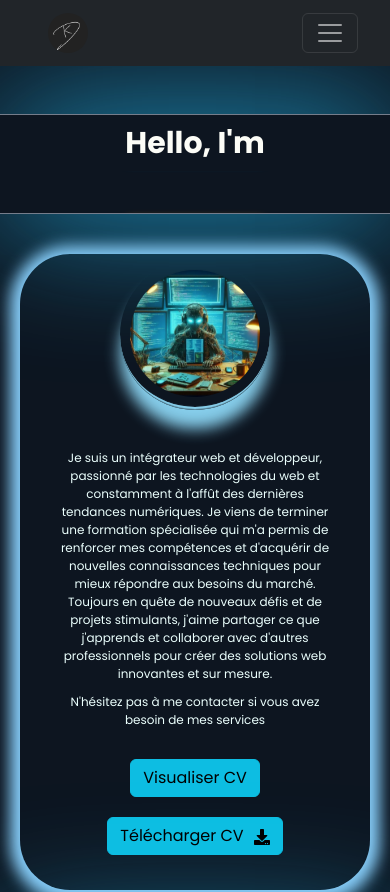
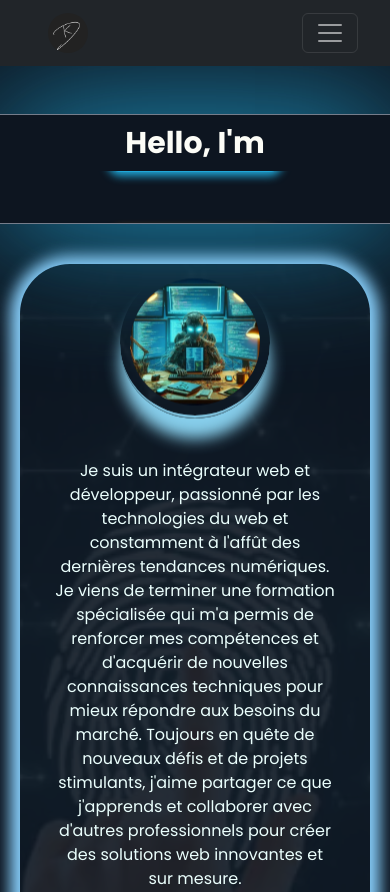
Before and after one commit to KD-Dev-Tech/-P12-Portfolio-, a React (Vite) app: page / in a window 390 px wide. Shown: the top 892 px of the page. Built offline with nearby package versions, Linux system fonts and the light colour scheme.

Commit message:
Modif comportement Navbar & img fond about me

```diff
--- a/src/components/AboutMe.jsx
+++ b/src/components/AboutMe.jsx
@@ -1,9 +1,10 @@
 import { Button } from "react-bootstrap";
 import { FaDownload } from "react-icons/fa";
 import profil from "../../public/assets/images/Profil-1.webp";
+import background from "../../public/assets/images/image-fond.webp";
 import aboutData from "../containers/data/about.json";
 import Banner from "./Banner";
-console.log(aboutData);
+
 
 
 function AboutMe() {
@@ -13,12 +14,19 @@ function AboutMe() {
             <section id="about">
                 <Banner />
                 <div className="about-container">
-                    <img className="about-profile_image" src={profil} alt="Photo de profil" />
+                    <img className="about-background"
+                        // style={{zIndex:'1',backgroundSize:'cover',backgroundPosition:'center', position:'absolute', height:'100%', width:'100%', opacity:'0.1'}}
+                        src={background} alt="image de fond" />
+                    <img className="about-profile_image"
+                        src={profil}
+                        alt="Photo de profil" />
                     <div className="about-me">
                         <p>{about.description}</p>
                         <p>{about.contact}</p>
                         <div className="about-btn">
-                            <a href="../assets/images/CV.pdf"target="_blank"rel="noopener noreferrer">
+                            <a href="../assets/images/CV.pdf"
+                                target="_blank"
+                                rel="noopener noreferrer">
                                 <Button  bg="dark" variant="info">
                                     Visualiser CV
                                 </Button>
--- a/src/components/Header.jsx
+++ b/src/components/Header.jsx
@@ -1,23 +1,37 @@
+import { useState } from 'react';
 import { Navbar, Nav } from 'react-bootstrap';
 import { FaGithub, FaLinkedin } from 'react-icons/fa';
 import logo from '../../public/assets/images/Logo-1.webp';
 
 function Header() {
+  const [expanded, setExpanded] = useState(false);
+
+  const handleToggle = () => {
+    setExpanded(!expanded);
+  };
+
+  const handleNavClick = () => {
+    setExpanded(false);
+  };
+
   return (
-    <Navbar  bg="dark" variant="dark" expand="lg" sticky="top" style={{ paddingLeft:'3rem', paddingRight:'2rem', display:'flex', marginBottom:'3rem'}}>
+    <Navbar expanded={expanded}
+            onToggle={handleToggle}
+            bg="dark" variant="dark" expand="lg" sticky="top"
+            style={{ paddingLeft:'3rem', paddingRight:'2rem', display:'flex', marginBottom:'3rem'}}>
       <Navbar.Brand href="#home">
         <img style={{borderRadius:'50px',width:'40px', height:'40px'}} src={logo} alt="" />
       </Navbar.Brand>
-      <Navbar.Toggle aria-controls="basic-navbar-nav" />
+      <Navbar.Toggle aria-controls="basic-navbar-nav" onClick={handleToggle}/>
       <Navbar.Collapse id="basic-navbar-nav" style={{justifyContent:'center'}}>
         <Nav className="ml-auto"style={{gap:'2rem'}}>
-          <Nav.Link href="#about">À propos</Nav.Link>
-          <Nav.Link href="#projects">Project</Nav.Link>
-          <Nav.Link href="#skills">Skills</Nav.Link>
-          <Nav.Link href="#contact">Contact</Nav.Link>
-          <Nav.Link href="https://github.com/KD-Dev-Tech" target="_blank" rel="noopener noreferrer"> <FaGithub size={20} />
+          <Nav.Link href="#about" onClick={handleNavClick}>À propos</Nav.Link>
+          <Nav.Link href="#projects" onClick={handleNavClick}>Project</Nav.Link>
+          <Nav.Link href="#skills" onClick={handleNavClick}>Skills</Nav.Link>
+          <Nav.Link href="#contact"onClick={handleNavClick}>Contact</Nav.Link>
+          <Nav.Link href="https://github.com/KD-Dev-Tech" target="_blank" rel="noopener noreferrer" onClick={handleNavClick}><FaGithub size={20} />
           </Nav.Link>
-          <Nav.Link href="https://www.linkedin.com/in/kdelan/" target="_blank" rel="noopener noreferrer"> <FaLinkedin size={20} />
+          <Nav.Link href="https://www.linkedin.com/in/kdelan/" target="_blank" rel="noopener noreferrer" onClick={handleNavClick}><FaLinkedin size={20} />
           </Nav.Link>
         </Nav>
       </Navbar.Collapse>
--- a/src/containers/styles/Home.css
+++ b/src/containers/styles/Home.css
@@ -136,19 +136,14 @@ body {
 
 }
 
-.about-container::before {
-  content: '';
+.about-container
+.about-background{
   position: absolute;
-  top: 0;
-  left: 0;
   width: 100%;
   height: 100%;
-  /* background-image: url('../public/assets/images/image-fond.webp');  */
-  background-size: cover;
-  background-position: center;
-  background-repeat: no-repeat;
   opacity: 0.1;
   z-index: 1;
+  object-fit: cover;
 }
 
 .about-container > * {
@@ -245,12 +240,13 @@ body {
   gap: 10px;
   margin-top: 10px;
  }
+
  .project-card__description {
   margin-top: 10px;
   font-size: 16px;
   color: #555;
   background-color: rgb(235, 235, 235);
- width: 100%;
+  width: 100%;
 }
 
  .project-card__technologies {
@@ -273,6 +269,7 @@ body {
   #skills {
     background-color: #151f20;
   }
+
   .container-fluid {
     margin-top: 100px;
   }
@@ -347,12 +344,12 @@ body {
 
 @media screen and (max-width: 768px) {
   .animation > div > div {
-    height: 25px;
-    font-size: 12px;
+    height: 28px;
+    font-size: 15px;
   }
   .container_animation {
     flex-direction: column;
-    height: 100px;
+    height: 110px;
   }
   #about h1,
   .container-project h2 {
@@ -370,7 +367,7 @@ body {
   }
   .about-me p{
     max-width: 100%;
-    font-size: 12px;
+    font-size: 16px;
     padding-bottom: 0;
     margin: 0;
     text-align: center;
```
